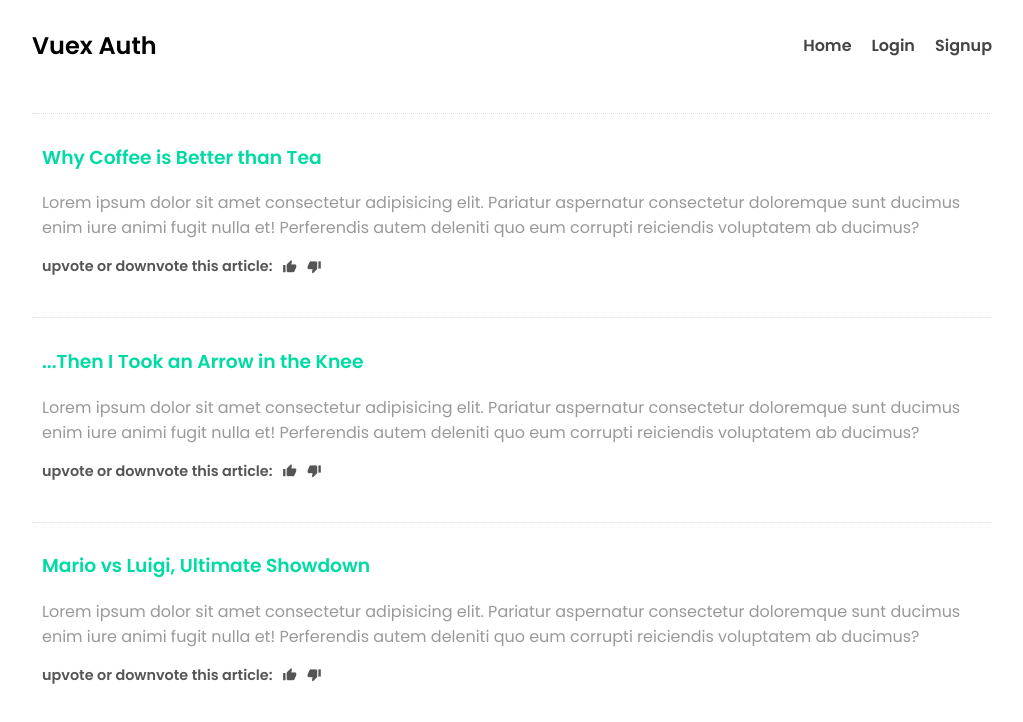
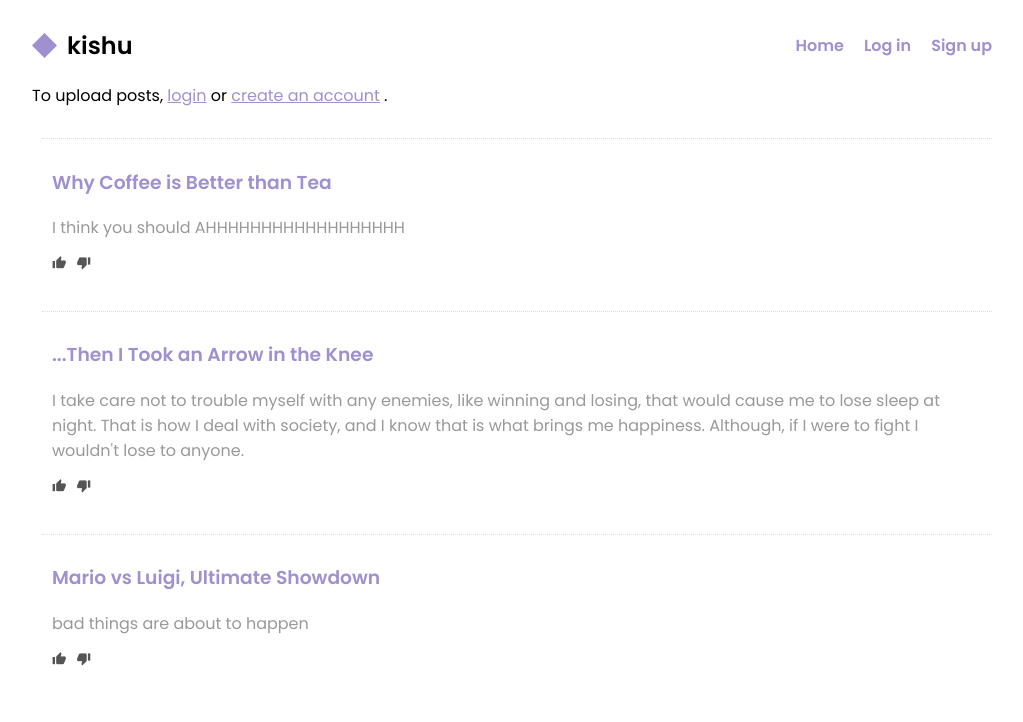
Before and after one commit to ashleychching/vue-project-2-ainu, a Vue app in the folder project/: page / in a window 1280 px wide. Shown: the top 722 px of the page, without its empty margins (128-1151 px from the left). Built offline with nearby package versions, Linux system fonts and the light colour scheme; no server answers.

Commit message:
lALAALALALALAALLAA

```diff
--- a/project/src/assets/main.css
+++ b/project/src/assets/main.css
@@ -1,6 +1,6 @@
 /* font imports */
-@import url('https://fonts.googleapis.com/css2?family=Poppins:wght@400;500;600&display=swap');
-@import url('https://fonts.googleapis.com/icon?family=Material+Icons');
+@import url("https://fonts.googleapis.com/css2?family=Poppins:wght@400;500;600&display=swap");
+@import url("https://fonts.googleapis.com/icon?family=Material+Icons");
 
 /* base styles */
 body {
@@ -19,19 +19,42 @@ nav {
 nav h1 {
   margin-right: auto;
 }
-nav a, nav button, nav span {
+.nav-logo {
+  margin-right: 10px;
+}
+nav a,
+nav button {
   margin-left: 20px;
 }
+
+.thumbs-down {
+  margin-left: 10px;
+}
+
+.logged-identifier {
+  margin-left: 20px;
+}
+
 nav a {
   color: #444;
   text-decoration: none;
   font-weight: bold;
 }
+a:link {
+  color: #9f90cf;
+}
+a:visited {
+  color: #6f6592;
+}
+a:hover {
+  color: #463b6b;
+}
 nav span {
   color: #777;
 }
 button {
-  background:#00dba4;
+  background: #9f90cf;
+  font-family: "Poppins";
   border: 0;
   padding: 6px 10px;
   border-radius: 20px;
@@ -49,7 +72,7 @@ button {
   color: #999;
 }
 .blog h3 {
-  color: #00dba4;
+  color: #9f90cf;
 }
 .blog .icons {
   color: #555;
@@ -58,9 +81,14 @@ button {
   align-items: center;
   font-size: 0.9em;
 }
-.blog .icons .material-icons {
+.blog {
   font-size: 1em;
   margin-left: 10px;
+  cursor: pointer;
+}
+.material-icons,
+.icons {
+  font-size: 1em;
   cursor: pointer;
 }
 .blog .icons .material-icons:hover {
--- a/project/src/components/Navbar.vue
+++ b/project/src/components/Navbar.vue
@@ -1,6 +1,22 @@
 <template>
   <nav>
-    <h1>Vuex Auth</h1>
+    <svg
+      width="25"
+      height="25"
+      viewBox="0 0 25 25"
+      fill="none"
+      xmlns="http://www.w3.org/2000/svg"
+      class="nav-logo"
+    >
+      <rect
+        y="12.5"
+        width="17.6777"
+        height="17.6777"
+        transform="rotate(-45 0 12.5)"
+        fill="#9F90CF"
+      />
+    </svg>
+    <h1>kishu</h1>
     <template v-if="authIsReady">
       <!-- for all users -->
       <div>
@@ -8,13 +24,13 @@
       </div>
       <!-- for logged in users -->
       <div v-if="user">
-        <span>Logged in as {{ user.email }}</span>
-        <button @click="handleClick">Logout</button>
+        <span class="logged-identifier">Logged in as {{ user.email }}</span>
+        <button @click="handleClick">Log out</button>
       </div>
       <!-- for logged out users -->
       <div v-if="!user">
-        <router-link to="/login">Login</router-link>
-        <router-link to="/signup">Signup</router-link>
+        <router-link to="/login">Log in</router-link>
+        <router-link to="/signup">Sign up</router-link>
       </div>
     </template>
   </nav>
--- a/project/src/views/Home.vue
+++ b/project/src/views/Home.vue
@@ -1,18 +1,19 @@
 <template>
   <div class="home">
+    <span v-if="!user">
+      To upload posts,
+      <router-link to="/login">login</router-link>
+      or
+      <router-link to="/signup">create an account</router-link>
+      .</span
+    >
     <div v-for="blog in blogs" :key="blog.id">
       <div class="blog">
         <h3>{{ blog.title }}</h3>
-        <p>
-          Lorem ipsum dolor sit amet consectetur adipisicing elit. Pariatur
-          aspernatur consectetur doloremque sunt ducimus enim iure animi fugit
-          nulla et! Perferendis autem deleniti quo eum corrupti reiciendis
-          voluptatem ab ducimus?
-        </p>
+        <p>{{ blog.body }}</p>
         <div class="icons">
-          <span>upvote or downvote this article: </span>
           <span class="material-icons">thumb_up</span>
-          <span class="material-icons">thumb_down</span>
+          <span class="material-icons thumbs-down">thumb_down</span>
         </div>
       </div>
     </div>
@@ -22,13 +23,26 @@
 <script>
 import { ref } from "vue";
 import { useStore } from "vuex";
+import { computed } from "vue";
 
 export default {
   setup() {
     const blogs = ref([
-      { title: "Why Coffee is Better than Tea", id: 1 },
-      { title: "...Then I Took an Arrow in the Knee", id: 2 },
-      { title: "Mario vs Luigi, Ultimate Showdown", id: 3 },
+      {
+        title: "Why Coffee is Better than Tea",
+        body: "I think you should AHHHHHHHHHHHHHHHHHH",
+        id: 1,
+      },
+      {
+        title: "...Then I Took an Arrow in the Knee",
+        body: "I take care not to trouble myself with any enemies, like winning and losing, that would cause me to lose sleep at night. That is how I deal with society, and I know that is what brings me happiness. Although, if I were to fight I wouldn't lose to anyone.",
+        id: 2,
+      },
+      {
+        title: "Mario vs Luigi, Ultimate Showdown",
+        body: "bad things are about to happen",
+        id: 3,
+      },
     ]);
 
     const store = useStore();
@@ -37,6 +51,7 @@ export default {
 
     return {
       blogs,
+      user: computed(() => store.state.user),
     };
   },
 };
--- a/project/src/views/Login.vue
+++ b/project/src/views/Login.vue
@@ -8,7 +8,7 @@
     <label for="email">Password:</label>
     <input type="password" name="password" v-model="password" required />
 
-    <button>Login</button>
+    <button>Log in</button>
     <div v-if="error">{{ error }}</div>
   </form>
 </template>
--- a/project/src/views/Signup.vue
+++ b/project/src/views/Signup.vue
@@ -1,6 +1,9 @@
 <template>
   <form @submit.prevent="handleSubmit">
-    <h3>Sign up</h3>
+    <h3>Signup</h3>
+    <p>
+      The email that you use to sign up will be the same one you use to log in.
+    </p>
 
     <label for="email">Email:</label>
     <input type="email" name="email" v-model="email" required />
```
